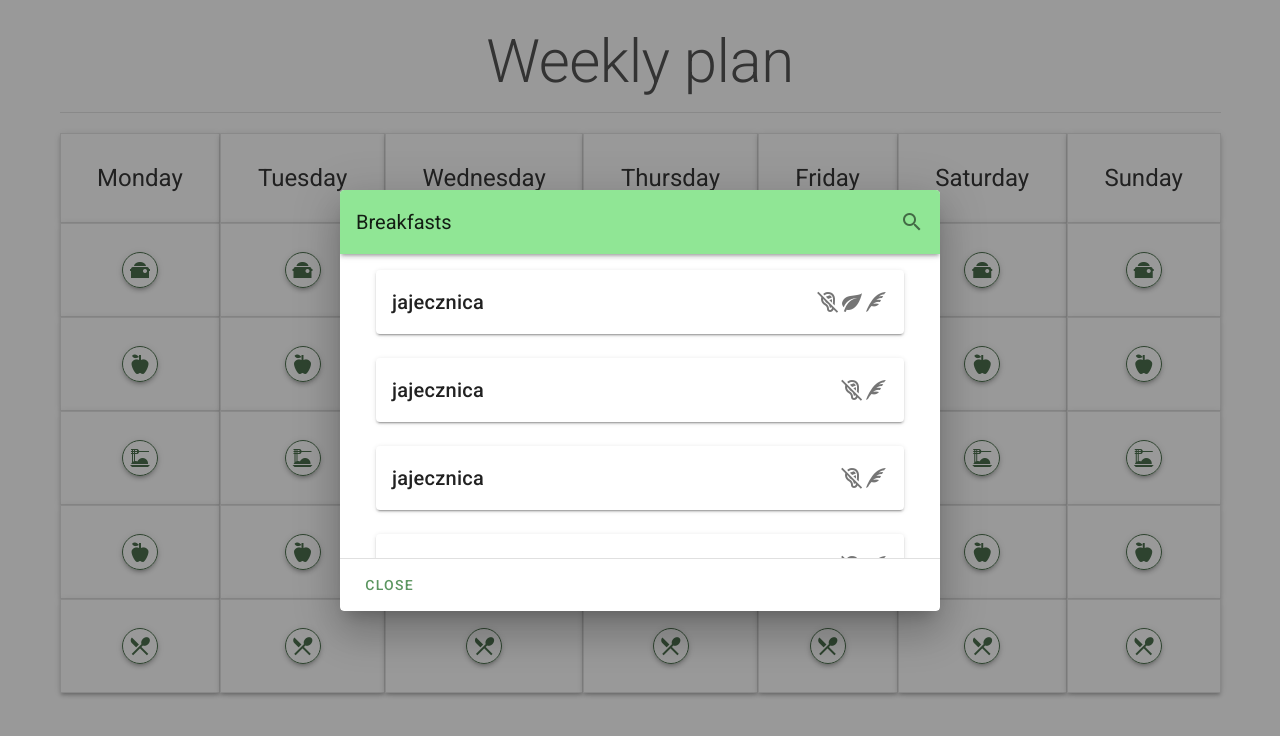
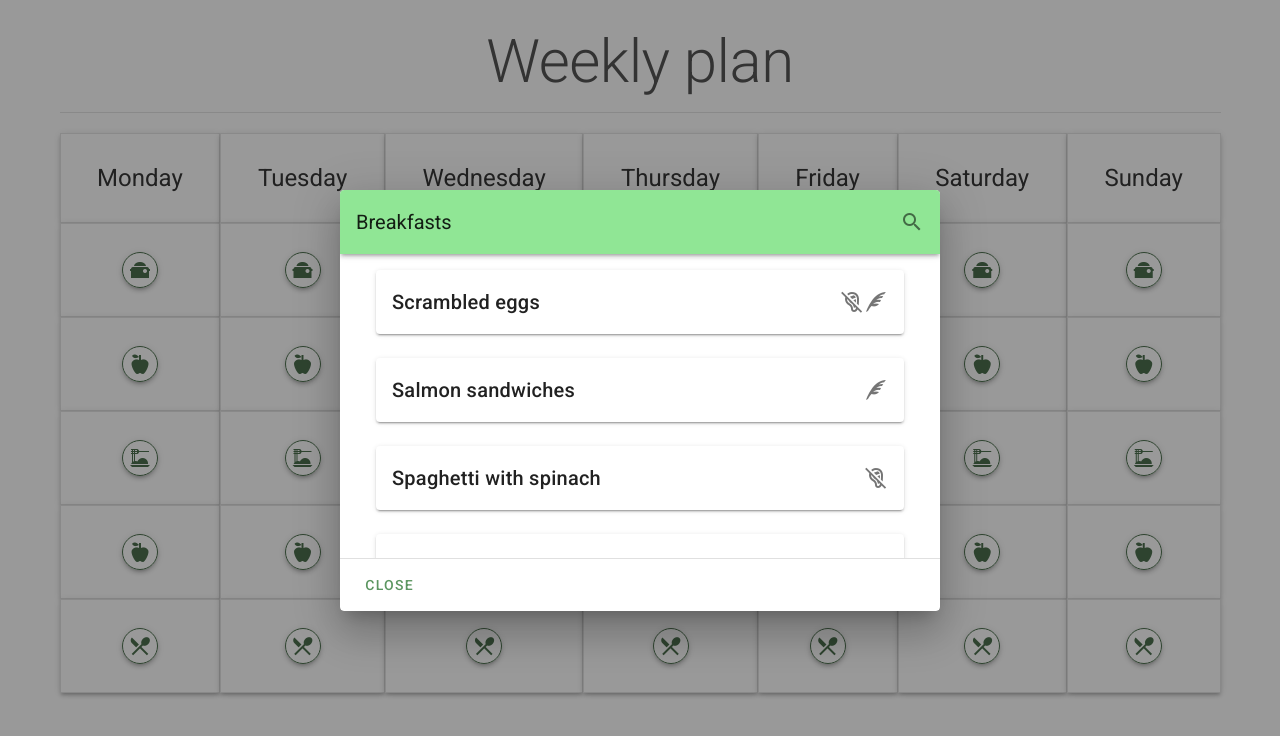
Before and after one commit to skoones/Plates, a Vue app in the folder frontend/: page /week in a window 1280 px wide. Both pictures are taken after a click on the button 139 px from the left and 270 px from the top of the page. Shown: the top 736 px of the page. Built offline with nearby package versions, Linux system fonts and the light colour scheme.

Commit message:
Added meal searching

```diff
--- a/frontend/src/components/MealTypePopup.vue
+++ b/frontend/src/components/MealTypePopup.vue
@@ -23,13 +23,13 @@
           <v-btn icon @click="showSearchBar = !showSearchBar">
             <v-icon>mdi-magnify</v-icon>
           </v-btn>
-          <v-text-field v-if="showSearchBar" class="mt-2" color="primary darken-3" single-line></v-text-field>
+          <v-text-field v-if="showSearchBar" v-model="search" class="mt-2" color="primary darken-3"
+                        single-line></v-text-field>
         </v-toolbar>
         <v-card-text style="height: 300px;">
-          <v-container v-for="meal in meals" :key="meal.mealName">
+          <v-container v-for="meal in filteredMealsByName" :key="meal.mealName">
             <meal-in-list :meal-info="meal"></meal-in-list>
           </v-container>
-
         </v-card-text>
         <v-divider></v-divider>
         <v-card-actions>
@@ -63,32 +63,41 @@ export default {
         type: String
       },
       showSearchBar: false,
+      search: '',
       meals: [
         {
-          mealName: 'jajecznica',
-          isVegetarian: true,
-          isVegan: true,
-          isLowCalorie: true
-        },
-        {
-          mealName: 'jajecznica',
+          mealName: 'Scrambled eggs',
           isVegetarian: true,
           isVegan: false,
           isLowCalorie: true
         },
         {
-          mealName: 'jajecznica',
-          isVegetarian: true,
+          mealName: 'Salmon sandwiches',
+          isVegetarian: false,
           isVegan: false,
           isLowCalorie: true
         },
         {
-          mealName: 'jajecznica',
+          mealName: 'Spaghetti with spinach',
           isVegetarian: true,
           isVegan: false,
-          isLowCalorie: true
+          isLowCalorie: false
+        },
+        {
+          mealName: 'Cappricciosa omelette',
+          isVegetarian: false,
+          isVegan: false,
+          isLowCalorie: false
         }
       ]
+    }
+  },
+
+  computed: {
+    filteredMealsByName() {
+      return this.meals.filter((meal) => {
+        return meal.mealName.toLowerCase().startsWith(this.search.toLowerCase().trim());
+      });
     }
   },
 
@@ -101,11 +110,11 @@ export default {
 </script>
 
 <style scoped>
+/* solves vuetify bug with focus staying on button for too long */
 .btn-fix:focus::before {
   opacity: 0 !important;
 }
 
-/* solves vuetify bug with focus staying on button for too long */
 .btn-fix:hover::before {
   opacity: 0.08 !important;
 }
```
